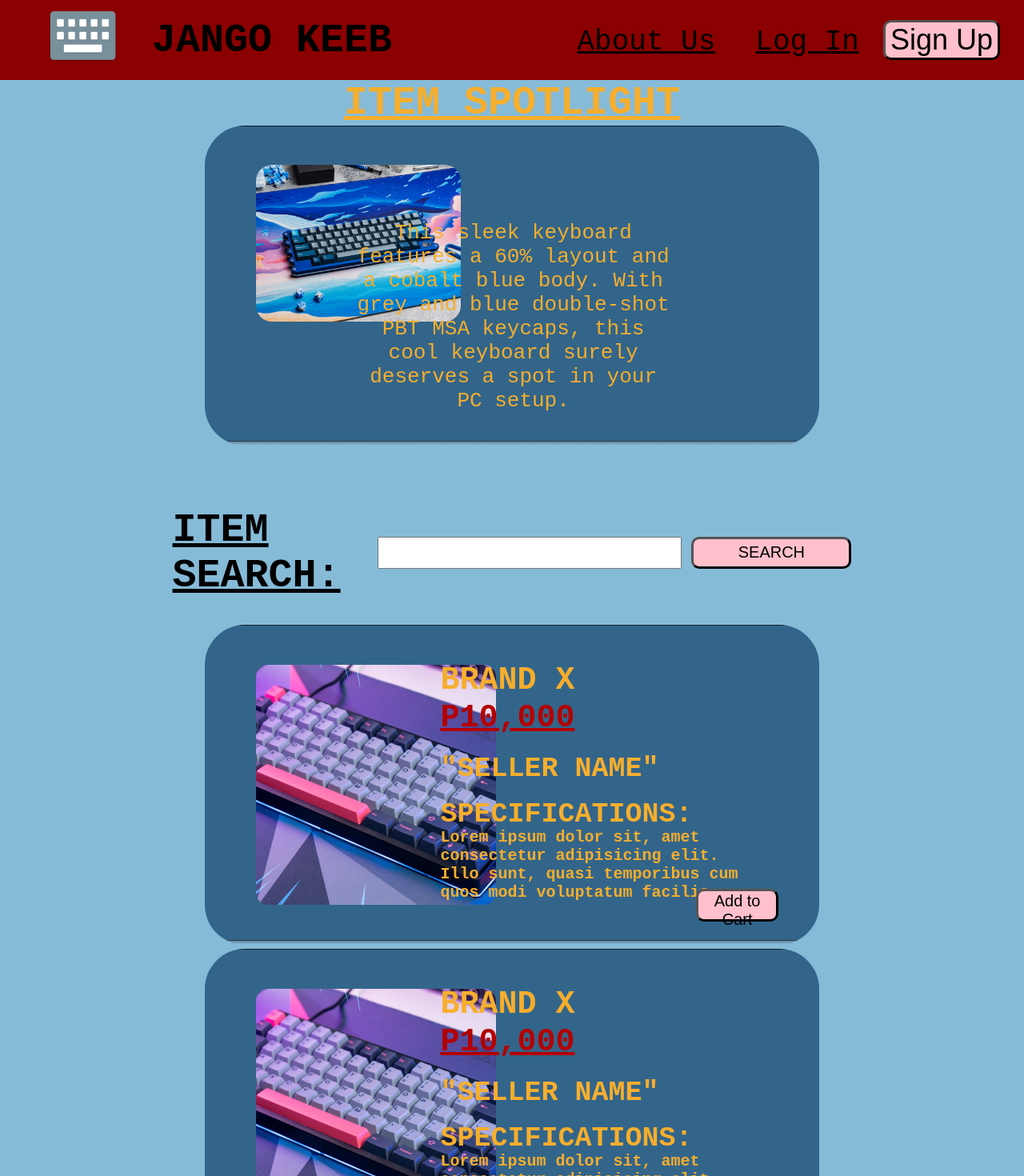
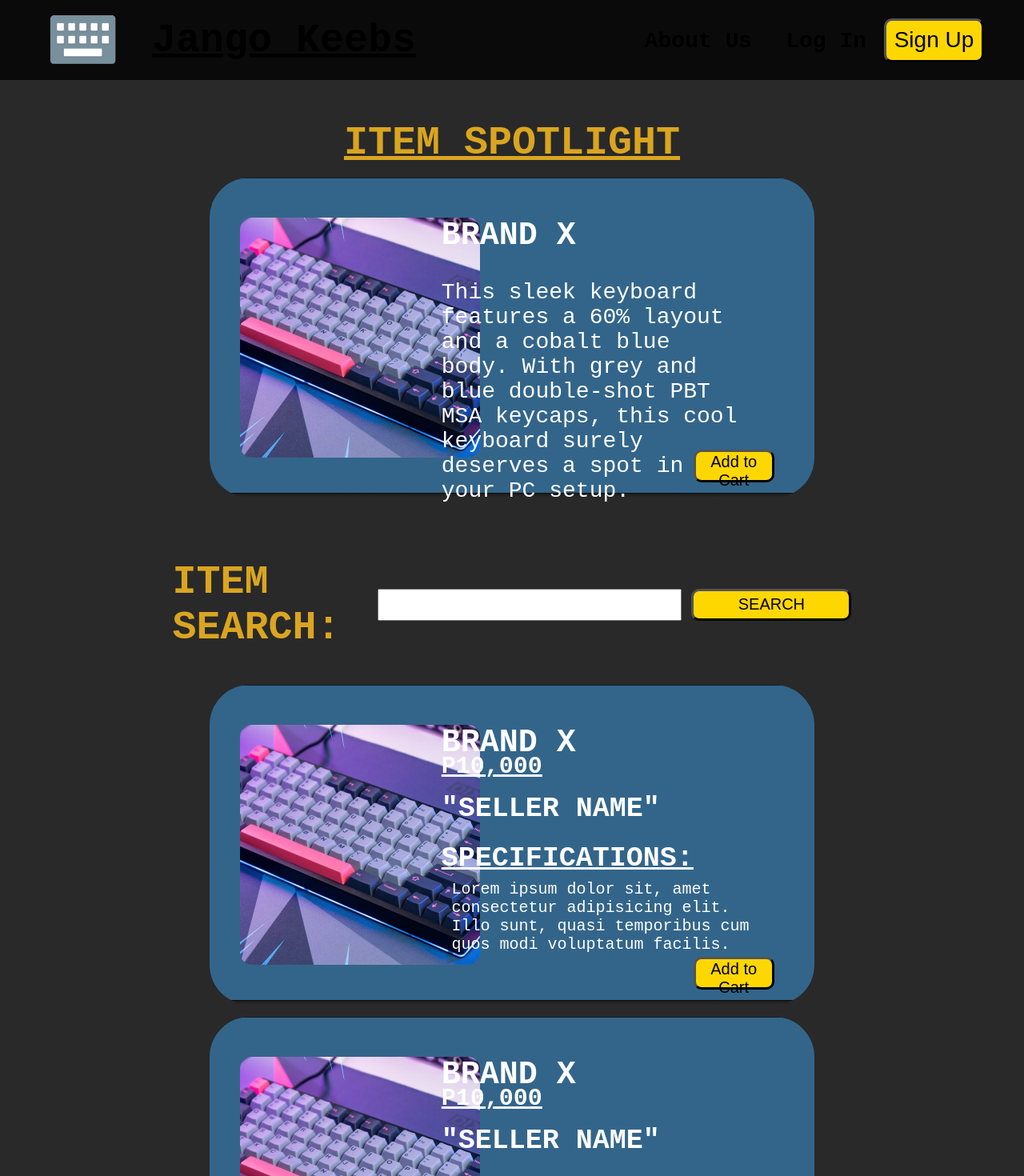
Before and after one commit to Pwersa/jango_site_reactjs, a Next.js app: page /home in a window 1280 px wide. Shown: the top 1470 px of the page at 80% size. Built offline with nearby package versions, Linux system fonts and the light colour scheme.

Commit message:
redesign homepage

```diff
--- a/components/Homepage.jsx
+++ b/components/Homepage.jsx
@@ -3,25 +3,22 @@ import styles from "./homepage.module.css";
 function home_site() {
     return (
         <div className={styles.container}>
+            <h1>ITEM SPOTLIGHT</h1>
 
-            <div className={styles.item_spotlight}>
-                <h1>ITEM SPOTLIGHT</h1>
-
-                <img className={styles.card_spotlight}src="images/profile_rectangle.png" />
-                <img className={styles.keeb_spotlight} src="items/keeb_spotlight.png" />
-
-                <p className={styles.spotlight_detail}> This sleek keyboard features a 60%
-                                                        layout and a cobalt blue body.
-                                                        With grey and blue double-shot
-                                                        PBT MSA keycaps, this cool keyboard
-                                                        surely deserves a spot in your PC setup.
+            <div className={styles.items_available}>
+                <img className={styles.card_items}src="images/profile_rectangle.png" />
+                <img className={styles.product}src="items/product_2.png" />
+                <h1>BRAND X</h1>
+                <p> This sleek keyboard features a 60% layout and a cobalt blue body. With grey and blue double-shot PBT MSA keycaps,
+                    this cool keyboard surely deserves a spot in your PC setup.
                 </p>
+                <button className={styles.items_available_button}>Add to Cart</button>
             </div>
 
             <div className={styles.search_item}>
                 <h1>ITEM SEARCH:</h1>
                 <input type="text" />
-                <button>SEARCH</button>
+                <button  className={styles.search_item_button} >SEARCH</button>
             </div>
 
             <div className={styles.items_available}>
@@ -33,7 +30,7 @@ function home_site() {
                 <h3>"SELLER NAME"</h3>
                 <h4>SPECIFICATIONS:</h4>
                 <h5>Lorem ipsum dolor sit, amet consectetur adipisicing elit. Illo sunt, quasi temporibus cum quos modi voluptatum facilis.</h5>
-                <button>Add to Cart</button>
+                <button className={styles.items_available_button}>Add to Cart</button>
 
             </div>
 
@@ -46,7 +43,7 @@ function home_site() {
                 <h3>"SELLER NAME"</h3>
                 <h4>SPECIFICATIONS:</h4>
                 <h5>Lorem ipsum dolor sit, amet consectetur adipisicing elit. Illo sunt, quasi temporibus cum quos modi voluptatum facilis.</h5>
-                <button>Add to Cart</button>
+                <button className={styles.items_available_button}>Add to Cart</button>
 
             </div>
 
@@ -59,7 +56,7 @@ function home_site() {
                 <h3>"SELLER NAME"</h3>
                 <h4>SPECIFICATIONS:</h4>
                 <h5>Lorem ipsum dolor sit, amet consectetur adipisicing elit. Illo sunt, quasi temporibus cum quos modi voluptatum facilis.</h5>
-                <button>Add to Cart</button>
+                <button className={styles.items_available_button}>Add to Cart</button>
 
             </div>
 
@@ -72,7 +69,7 @@ function home_site() {
                 <h3>"SELLER NAME"</h3>
                 <h4>SPECIFICATIONS:</h4>
                 <h5>Lorem ipsum dolor sit, amet consectetur adipisicing elit. Illo sunt, quasi temporibus cum quos modi voluptatum facilis.</h5>
-                <button>Add to Cart</button>
+                <button className={styles.items_available_button}>Add to Cart</button>
 
             </div>
 
@@ -85,7 +82,7 @@ function home_site() {
                 <h3>"SELLER NAME"</h3>
                 <h4>SPECIFICATIONS:</h4>
                 <h5>Lorem ipsum dolor sit, amet consectetur adipisicing elit. Illo sunt, quasi temporibus cum quos modi voluptatum facilis.</h5>
-                <button>Add to Cart</button>
+                <button className={styles.items_available_button}>Add to Cart</button>
 
             </div>
 
--- a/components/Homepage.module.css
+++ b/components/Homepage.module.css
@@ -1,45 +1,21 @@
 .container {
     font-family:'Courier New', Courier, monospace;
-    background-color: #86BBD8;
+    background-color: rgb(41, 41, 41);
     margin-top: 0px;
+    padding-bottom: 50px;
 }
 
-.item_spotlight {
-    position: relative;
-    text-align: center;
-    color: #F6AE2D;
-}
-
-.item_spotlight > h1 {
+.container > h1 {
+    color: goldenrod;
     text-align: center;
     margin-top: 0px;
     margin-bottom: 0px;
+    padding-top: 50px;
+    padding-bottom: 5px;
     text-decoration: underline;
     font-size: 50px;
 }
 
-.card_spotlight {
-    border-radius: 50px;
-    width: 60%;
-    height: 400px;
-}
-
-.keeb_spotlight {
-    position: absolute;
-    text-align: center;
-    top: 23%;
-    left: 25%;
-    width: 20%;
-    border-radius: 20px;
-}
-
-.spotlight_detail {
-    position: absolute;
-    font-size: 26px;
-    top: 150px;
-    right: 440px;
-    width: 31%;
-}
 
 .search_item {
     display: flex;
@@ -49,7 +25,7 @@
 }
 
 .search_item > h1 {
-    text-decoration: underline;
+    color: goldenrod;
     font-size: 50px;
     width: 20%;
 }
@@ -62,11 +38,11 @@
     margin-right: 1%;
 }
 
-.search_item > button {
+.search_item_button {
     font-size: 20px;
     width: 200px;
     height: 40px;
-    background-color: pink;
+    background-color: gold;
     color: black;
     border-style: outset;
     border-width: 3px;
@@ -74,16 +50,10 @@
     border-color: black;
 }
 
-.search_item:hover > button {
-    background-color: red;
+.search_item_button:hover {
+    background-color: grey;
     color: black;
     cursor: pointer;
-}
-
-.items_available {
-    position: relative;
-    text-align: center;
-    color: #F6AE2D;
 }
 
 .card_items {
@@ -95,39 +65,57 @@
 .product {
     position: absolute;
     top: 50px;
-    left: 25%;
+    left: 23%;
     width: 300px;
     border-radius: 15px;
+}
+
+.items_available {
+    position: relative;
+    text-align: center;
+    color: white;
+    margin: 10px 10px 10px 10px;
+}
+
+.items_available > p {
+    position: absolute;
+    text-align: left;
+    width: 30%;
+    font-size: 28px;
+    font-weight: 500;
+    top: 100px;
+    left: 43%;
 }
 
 .items_available > h1 {
     position: absolute;
     font-size: 40px;
-    top: 20px;
+    top: 23px;
     left: 43%;
 }
 
 .items_available > h2 {
     position: absolute;
-    font-size: 40px;
+    font-size: 30px;
     top: 60px;
     left: 43%;
     text-decoration: underline;
-    color: #B30000;
+    color: white;
 }
 
 .items_available > h3 {
     position: absolute;
     font-size: 35px;
-    top: 125px;
+    top: 100px;
     left: 43%;
 }
 
 .items_available > h4 {
     position: absolute;
     font-size: 35px;
-    top: 170px;
+    top: 150px;
     left: 43%;
+    text-decoration: underline;
 }
 
 .items_available > h5 {
@@ -135,30 +123,30 @@
     text-align: left;
     width: 30%;
     font-size: 20px;
-    top: 220px;
-    left: 43%;
+    font-weight: 500;
+    top: 210px;
+    left: 44%;
 }
 
-.items_available > button {
+.items_available_button:hover {
+    background-color: grey;
+    color: black;
+    cursor: pointer;
+}
+
+.items_available_button {
     position: absolute;
     text-align: center;
     font-size: 20px;
-    top: 330px;
+    top: 340px;
     left: 68%;
     height: 10%;
     width: 8%;
 
-    background-color: pink;
+    background-color: gold;
     color: black;
     border-style: outset;
     border-width: 3px;
     border-radius:10px;
     border-color: black;
-
 }
-
-.items_available:hover > button {
-    background-color: red;
-    color: black;
-    cursor: pointer;
-}
--- a/components/navbar_homepage.jsx
+++ b/components/navbar_homepage.jsx
@@ -5,13 +5,13 @@ const Navbar = () => {
       <div className={styles.container}>
         <div className={styles.title}>
           <img src="images/icon_badge.png" width="90" height="90" />
-          <h1>JANGO KEEB</h1>
+          <h1>Jango Keebs</h1>
         </div>
 
         <div className={styles.navbarButtons}>
-          <a href="#">About Us</a>
-          <a href="#">Log In</a>
-          <button>Sign Up</button>
+          <a className={styles.about_us} href="http://localhost:3000/about_us">About Us</a>
+          <a className={styles.log_in} href="#">Log In</a>
+          <button className={styles.sign_up} >Sign Up</button>
         </div>
       </div>
     );
--- a/components/navbar_homepage.module.css
+++ b/components/navbar_homepage.module.css
@@ -3,9 +3,13 @@
     justify-content: space-between;
     font-family:'Courier New', Courier, monospace;
     align-items: center;
-    background-color: darkred;
+    background-color: rgb(10, 10, 10);
     width: 100%;
     height: 100px;
+}
+
+.title > h1 {
+    text-decoration: underline;
 }
 
 .title {
@@ -14,7 +18,7 @@
 }
 
 .title > img {
-    margin: 10px 10px 0px 10px;
+    margin: 15px 10px 0px 10px;
 }
 
 .title > h1 {
@@ -22,10 +26,9 @@
     margin-left: 30px;
 }
 .navbarButtons > a {
-    font-size: 36px;
+    font-size: 28px;
     margin-left: 20px;
-    margin-right: 30px;
-    text-decoration: underline;
+    margin-right: 22px;
 }
 
 .navbarButtons > img {
@@ -36,20 +39,38 @@
     height: 75px;
 }
 
-.navbarButtons > button {
-    font-size: 36px;
-    margin-right: 30px;
-    background-color: pink;
+.log_in {
+    font-weight: bold;
+}
+
+.log_in:hover {
+    text-decoration: underline;
+}
+
+.about_us {
+    font-weight: bold;
+}
+
+.about_us:hover {
+    text-decoration: underline;
+}
+
+.sign_up {
+    font-size: 28px;
+    margin-right: 50px;
+    background-color: gold;
     color: black;
     border-style: outset;
     border-width: 3px;
     border-radius:10px;
     border-color: black;
+    height: 55px;
+    width: 125px;
 
 }
 
-.navbarButtons:hover > button {
-    background-color: red;
+.sign_up:hover {
+    background-color: grey;
     color: black;
     cursor: pointer;
 }
```
